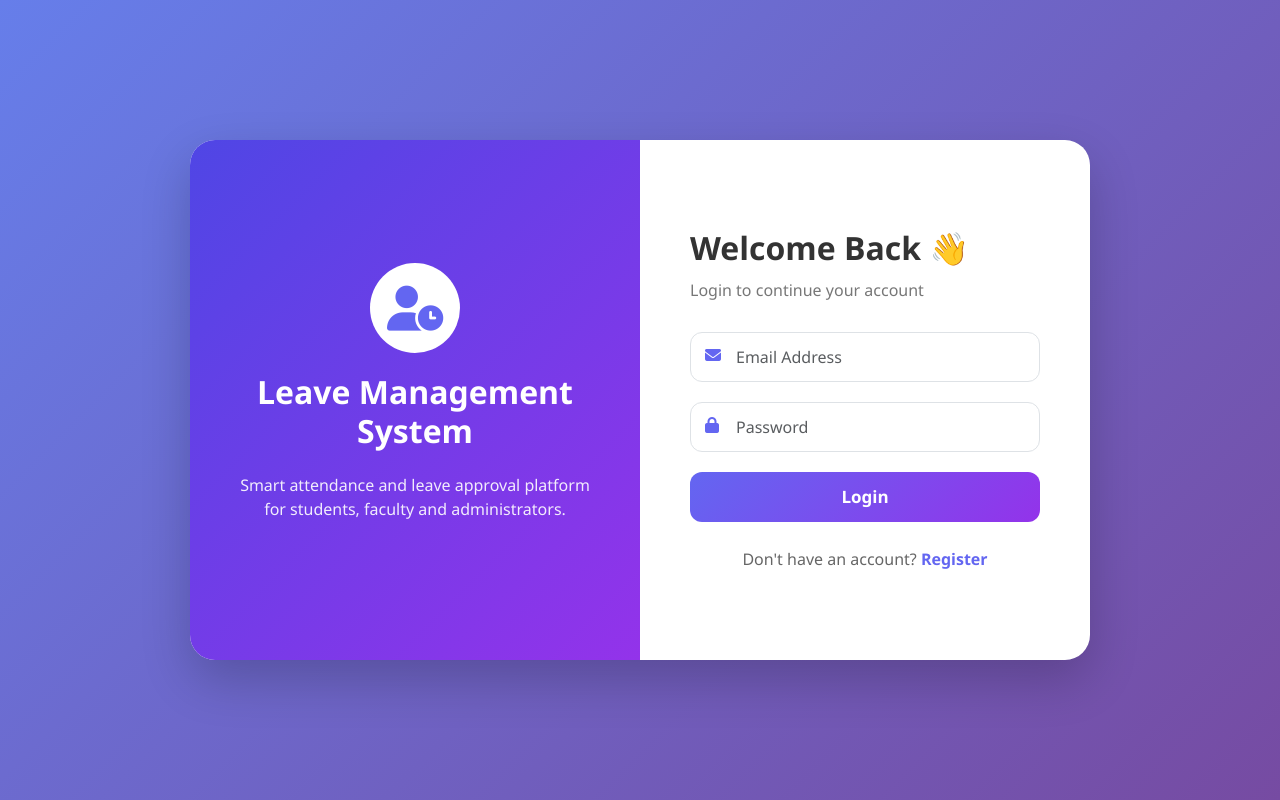
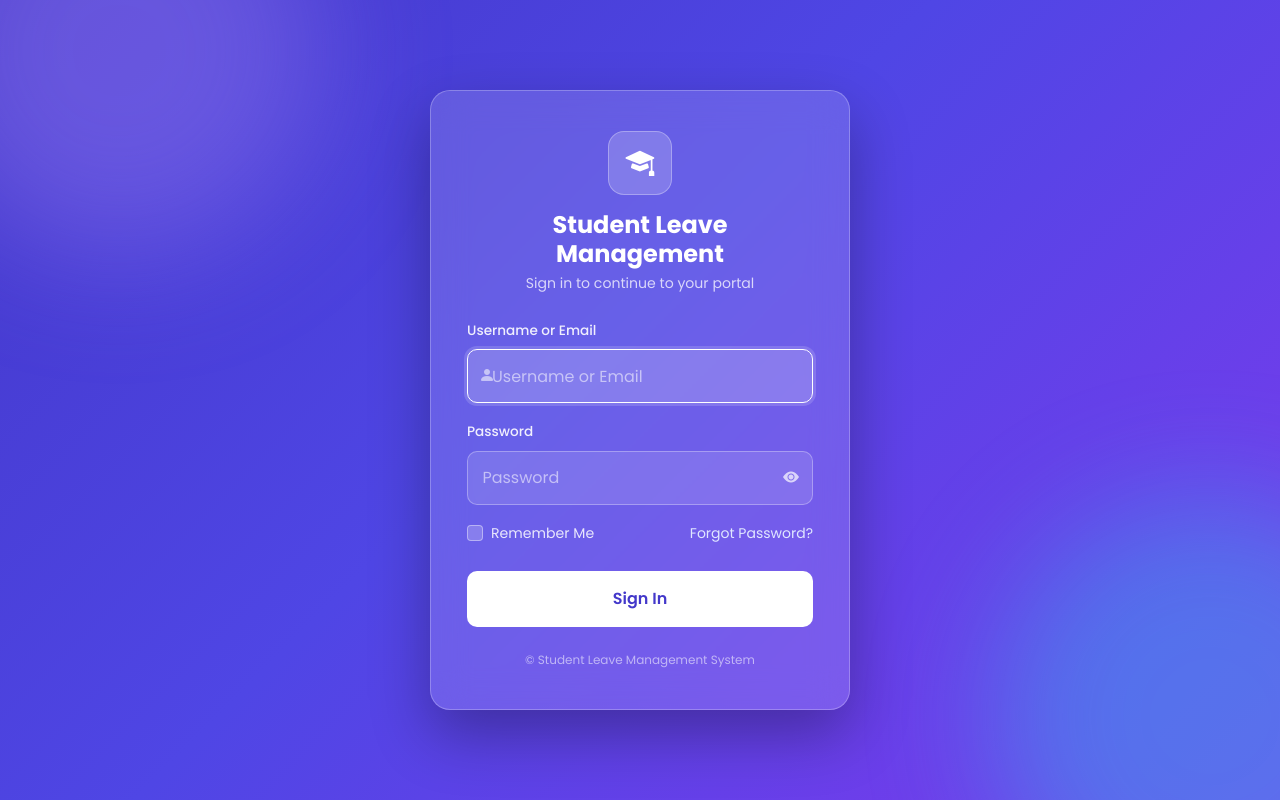
Before and after one commit to mahantheshganiga05/leave-management-system, a Flask app: page /auth/login in a window 1280 px wide. Run offline with Flask 3, Linux system fonts and the light colour scheme; some libraries are stand-ins or nearby versions.

Commit message:
Update login.html

```diff
--- a/app/templates/auth/login.html
+++ b/app/templates/auth/login.html
@@ -1,437 +1,298 @@
-<!DOCTYPE html>
-<html lang="en">
-<head>
-    <meta charset="UTF-8">
-    <meta name="viewport" content="width=device-width, initial-scale=1.0">
+{% extends 'base.html' %}
+{% block title %}Login{% endblock %}
 
-    <title>Login | Leave Management System</title>
-
-    <link href="https://cdn.jsdelivr.net/npm/bootstrap@5.3.3/dist/css/bootstrap.min.css" rel="stylesheet">
-
-    <link href="https://cdnjs.cloudflare.com/ajax/libs/font-awesome/6.5.0/css/all.min.css" rel="stylesheet">
-
-
+{% block extra_css %}
 <style>
-
-        *{
-            margin:0;
-            padding:0;
-            box-sizing:border-box;
-            font-family:'Segoe UI',sans-serif;
+    .login-bg {
+        min-height: 100vh;
+        display: flex;
+        align-items: center;
+        justify-content: center;
+        padding: 1.25rem;
+        position: relative;
+        overflow: hidden;
+        background: linear-gradient(135deg, #4338ca 0%, #4f46e5 45%, #7c3aed 100%);
     }
 
-
-        body{
-
-            min-height:100vh;
-            display:flex;
-            align-items:center;
-            justify-content:center;
-
-            background:
-            linear-gradient(135deg,
-            #667eea,
-            #764ba2);
-
+    .login-bg::before,
+    .login-bg::after {
+        content: "";
+        position: absolute;
+        border-radius: 50%;
+        filter: blur(60px);
+        opacity: .35;
+        animation: floatBlob 12s ease-in-out infinite;
     }
 
-
-        .login-container{
-
-            width:900px;
-            min-height:520px;
-
-            background:white;
-
-            border-radius:25px;
-
-            overflow:hidden;
-
-            display:flex;
-
-            box-shadow:
-            0 20px 50px rgba(0,0,0,0.2);
-
+    .login-bg::before {
+        width: 380px;
+        height: 380px;
+        background: #a78bfa;
+        top: -120px;
+        left: -100px;
     }
 
-
-
-        /* Left Section */
-
-        .left-section{
-
-            width:50%;
-
-            background:
-            linear-gradient(
-            135deg,
-            #4f46e5,
-            #9333ea
-            );
-
-            color:white;
-
-            display:flex;
-
-            flex-direction:column;
-
-            justify-content:center;
-
-            align-items:center;
-
-            padding:40px;
-
-            text-align:center;
-
+    .login-bg::after {
+        width: 420px;
+        height: 420px;
+        background: #22d3ee;
+        bottom: -140px;
+        right: -120px;
+        animation-delay: 3s;
     }
 
-
-        .logo{
-
-            width:90px;
-
-            height:90px;
-
-            border-radius:50%;
-
-            background:white;
-
-            display:flex;
-
-            align-items:center;
-
-            justify-content:center;
-
-            margin-bottom:20px;
-
+    @keyframes floatBlob {
+        0%, 100% { transform: translate(0, 0) scale(1); }
+        50%      { transform: translate(30px, -20px) scale(1.08); }
     }
 
-
-        .logo i{
-
-            font-size:45px;
-
-            color:#6366f1;
-
+    .login-card {
+        position: relative;
+        z-index: 2;
+        width: 100%;
+        max-width: 420px;
+        background: rgba(255, 255, 255, 0.14);
+        border: 1px solid rgba(255, 255, 255, 0.25);
+        border-radius: 20px;
+        padding: 2.5rem 2.25rem;
+        backdrop-filter: blur(18px);
+        -webkit-backdrop-filter: blur(18px);
+        box-shadow: 0 25px 60px rgba(0, 0, 0, .3);
+        color: #ffffff;
+        animation: cardEnter .5s ease-out;
     }
 
-
-
-        .left-section h1{
-
-            font-size:32px;
-
-            font-weight:700;
-
+    @keyframes cardEnter {
+        from { opacity: 0; transform: translateY(18px); }
+        to   { opacity: 1; transform: translateY(0); }
     }
 
-
-        .left-section p{
-
-            opacity:0.9;
-
-            margin-top:15px;
-
+    .login-logo {
+        width: 64px;
+        height: 64px;
+        border-radius: 16px;
+        background: rgba(255, 255, 255, 0.18);
+        display: flex;
+        align-items: center;
+        justify-content: center;
+        margin: 0 auto 1rem;
+        font-size: 1.8rem;
+        border: 1px solid rgba(255, 255, 255, 0.3);
     }
 
-
-
-
-
-        /* Right Section */
-
-        .right-section{
-
-            width:50%;
-
-            padding:50px;
-
-            display:flex;
-
-            flex-direction:column;
-
-            justify-content:center;
-
+    .login-card .form-label {
+        color: rgba(255, 255, 255, 0.9);
+        font-size: .85rem;
+        font-weight: 500;
     }
 
-
-        .right-section h2{
-
-            font-weight:700;
-
-            margin-bottom:10px;
-
-            color:#333;
-
+    .login-card .form-control {
+        background: rgba(255, 255, 255, 0.12);
+        border: 1px solid rgba(255, 255, 255, 0.3);
+        color: #fff;
+        border-radius: 10px;
+        padding: .65rem .9rem;
     }
 
-
-        .subtitle{
-
-            color:#777;
-
-            margin-bottom:30px;
-
+    .login-card .form-control::placeholder {
+        color: rgba(255, 255, 255, 0.55);
     }
 
-
-
-
-        .form-control{
-
-            height:50px;
-
-            border-radius:12px;
-
-            padding-left:45px;
-
+    .login-card .form-control:focus {
+        background: rgba(255, 255, 255, 0.18);
+        border-color: #fff;
+        box-shadow: 0 0 0 3px rgba(255, 255, 255, 0.15);
+        color: #fff;
     }
 
-
-
-        .input-box{
-
-            position:relative;
-
-            margin-bottom:20px;
-
+    .login-card .form-check-input {
+        background-color: rgba(255, 255, 255, 0.2);
+        border-color: rgba(255, 255, 255, 0.4);
     }
 
-
-
-        .input-box i{
-
-            position:absolute;
-
-            left:15px;
-
-            top:15px;
-
-            color:#6366f1;
-
+    .login-card .form-check-input:checked {
+        background-color: #fff;
+        border-color: #fff;
     }
 
-
-
-
-        .btn-login{
-
-            height:50px;
-
-            border:none;
-
-            border-radius:12px;
-
-            background:
-
-            linear-gradient(
-            135deg,
-            #6366f1,
-            #9333ea
-            );
-
-            color:white;
-
-            font-size:17px;
-
-            font-weight:600;
-
-            transition:0.3s;
-
+    .login-card .form-check-label {
+        color: rgba(255, 255, 255, 0.85);
+        font-size: .88rem;
     }
 
-
-
-        .btn-login:hover{
-
-            transform:translateY(-2px);
-
-            box-shadow:
-            0 10px 20px rgba(99,102,241,0.4);
-
+    .login-card .invalid-feedback {
+        color: #fecdd3;
     }
 
-
-
-        .bottom-text{
-
-            margin-top:25px;
-
-            text-align:center;
-
-            color:#666;
-
+    .password-toggle-wrap {
+        position: relative;
     }
 
-
-
-        .bottom-text a{
-
-            color:#6366f1;
-
-            text-decoration:none;
-
-            font-weight:600;
-
+    .password-toggle-btn {
+        position: absolute;
+        right: 10px;
+        top: 50%;
+        transform: translateY(-50%);
+        background: none;
+        border: none;
+        color: rgba(255, 255, 255, 0.7);
+        cursor: pointer;
+        padding: 4px;
     }
 
-
-
-
-        @media(max-width:768px){
-
-            .login-container{
-
-                width:90%;
-
-                flex-direction:column;
-
+    .password-toggle-btn:hover {
+        color: #fff;
     }
 
-
-            .left-section,
-            .right-section{
-
-                width:100%;
-
+    .btn-login {
+        background: #ffffff;
+        color: #4338ca;
+        font-weight: 600;
+        border-radius: 10px;
+        padding: .7rem 1rem;
+        border: none;
+        transition: transform .15s ease, box-shadow .15s ease;
     }
 
+    .btn-login:hover {
+        transform: translateY(-1px);
+        box-shadow: 0 8px 20px rgba(0, 0, 0, .25);
+        color: #4338ca;
     }
 
+    .btn-login:disabled {
+        opacity: .8;
+    }
 
+    .login-card a {
+        color: #e0e7ff;
+    }
+
+    .login-card a:hover {
+        color: #fff;
+    }
+
+    .spinner-border-sm-custom {
+        width: 1rem;
+        height: 1rem;
+        border-width: 2px;
+    }
 </style>
+{% endblock %}
 
-</head>
+{% block guest_content %}
+<div class="login-bg">
+    <div class="login-card">
 
+        <div class="text-center mb-4">
+            <div class="login-logo">
+                <i class="bi bi-mortarboard-fill"></i>
+            </div>
+            <h4 class="fw-bold mb-1">Student Leave Management</h4>
+            <p class="mb-0" style="color: rgba(255,255,255,0.75); font-size:.88rem;">
+                Sign in to continue to your portal
+            </p>
+        </div>
 
-<body>
+        <form method="POST" novalidate id="loginForm">
+            {{ form.hidden_tag() }}
 
+            <div class="mb-3">
+                {{ form.username.label(class="form-label") }}
+                <div class="position-relative">
+                    <span class="position-absolute"
+                          style="left:12px; top:50%; transform:translateY(-50%); color:rgba(255,255,255,0.55);">
+                        <i class="bi bi-person-fill"></i>
+                    </span>
+                    {{ form.username(
+                        class="form-control ps-4" + (" is-invalid" if form.username.errors else ""),
+                        style="padding-left:2.2rem;",
+                        placeholder="Username or Email",
+                        autofocus=true
+                    ) }}
+                </div>
+                {% for error in form.username.errors %}
+                    <div class="invalid-feedback d-block">{{ error }}</div>
+                {% endfor %}
+            </div>
 
-<div class="login-container">
+            <div class="mb-2">
+                {{ form.password.label(class="form-label") }}
+                <div class="password-toggle-wrap">
+                    {{ form.password(
+                        class="form-control" + (" is-invalid" if form.password.errors else ""),
+                        placeholder="Password",
+                        id="passwordField"
+                    ) }}
+                    <button type="button"
+                            class="password-toggle-btn"
+                            id="togglePassword"
+                            tabindex="-1"
+                            aria-label="Show or hide password">
+                        <i class="bi bi-eye-fill" id="toggleIcon"></i>
+                    </button>
+                </div>
+                {% for error in form.password.errors %}
+                    <div class="invalid-feedback d-block">{{ error }}</div>
+                {% endfor %}
+            </div>
 
+            <div class="d-flex justify-content-between align-items-center mb-4 mt-3">
+                <div class="form-check">
+                    {{ form.remember(class="form-check-input") }}
+                    {{ form.remember.label(class="form-check-label") }}
+                </div>
+                <a href="{{ url_for('auth.forgot_password') }}" class="small text-decoration-none">
+                    Forgot Password?
+                </a>
+            </div>
 
-    <!-- Left Side -->
+            <button type="submit" class="btn btn-login w-100" id="loginSubmitBtn">
+                <span id="loginBtnText">Sign In</span>
+                <span id="loginBtnSpinner"
+                      class="spinner-border spinner-border-sm-custom ms-2 d-none"
+                      role="status"
+                      aria-hidden="true"></span>
+            </button>
+        </form>
 
-    <div class="left-section">
-
-
-        <div class="logo">
-
-            <i class="fa-solid fa-user-clock"></i>
+        <p class="text-center mt-4 mb-0" style="color: rgba(255,255,255,0.55); font-size:.75rem;">
+            &copy; {{ current_year if current_year else '' }} Student Leave Management System
+        </p>
 
     </div>
+</div>
+{% endblock %}
 
+{% block extra_js %}
+<script>
+    (function () {
+        const toggleBtn = document.getElementById('togglePassword');
+        const pwField = document.getElementById('passwordField');
+        const toggleIcon = document.getElementById('toggleIcon');
 
-        <h1>
-            Leave Management System
-        </h1>
+        if (toggleBtn && pwField) {
+            toggleBtn.addEventListener('click', function () {
+                const isPassword = pwField.getAttribute('type') === 'password';
+                pwField.setAttribute('type', isPassword ? 'text' : 'password');
+                toggleIcon.className = isPassword ? 'bi bi-eye-slash-fill' : 'bi bi-eye-fill';
+            });
+        }
 
+        const form = document.getElementById('loginForm');
+        const submitBtn = document.getElementById('loginSubmitBtn');
+        const btnText = document.getElementById('loginBtnText');
+        const btnSpinner = document.getElementById('loginBtnSpinner');
 
-        <p>
-            Smart attendance and leave approval platform
-            for students, faculty and administrators.
-        </p>
-
-
-    </div>
-
-
-
-
-
-    <!-- Login Form -->
-
-
-    <div class="right-section">
-
-
-        <h2>
-            Welcome Back 👋
-        </h2>
-
-
-        <p class="subtitle">
-            Login to continue your account
-        </p>
-
-
-
-        <form method="POST"
-        action="{{ url_for('auth.login') }}">
-
-
-
-            <div class="input-box">
-
-                <i class="fa fa-envelope"></i>
-
-                <input
-                type="email"
-                class="form-control"
-                name="email"
-                placeholder="Email Address"
-                required>
-
-            </div>
-
-
-
-
-
-            <div class="input-box">
-
-                <i class="fa fa-lock"></i>
-
-
-                <input
-                type="password"
-                class="form-control"
-                name="password"
-                placeholder="Password"
-                required>
-
-
-            </div>
-
-
-
-
-
-            <button
-            type="submit"
-            class="btn btn-login w-100">
-
-                Login
-
-            </button>
-
-
-        </form>
-
-
-
-
-
-        <div class="bottom-text">
-
-            Don't have an account?
-
-            <a href="{{ url_for('auth.register') }}">
-                Register
-            </a>
-
-        </div>
-
-
-
-    </div>
-
-
-
-</div>
-
-
-
-</body>
-
-</html>
+        if (form && submitBtn) {
+            form.addEventListener('submit', function () {
+                if (form.checkValidity()) {
+                    submitBtn.disabled = true;
+                    btnText.textContent = 'Signing in...';
+                    btnSpinner.classList.remove('d-none');
+                }
+            });
+        }
+    })();
+</script>
+{% endblock %}
```
Lines whose indentation alone changed are shown as unchanged.
